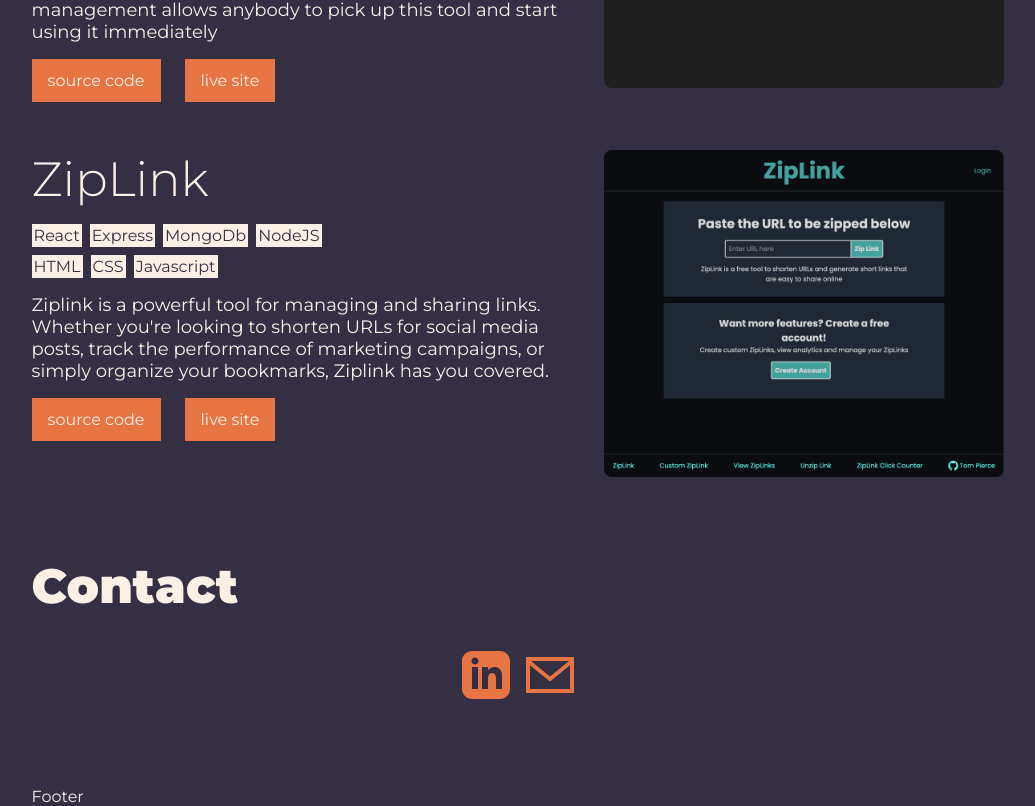
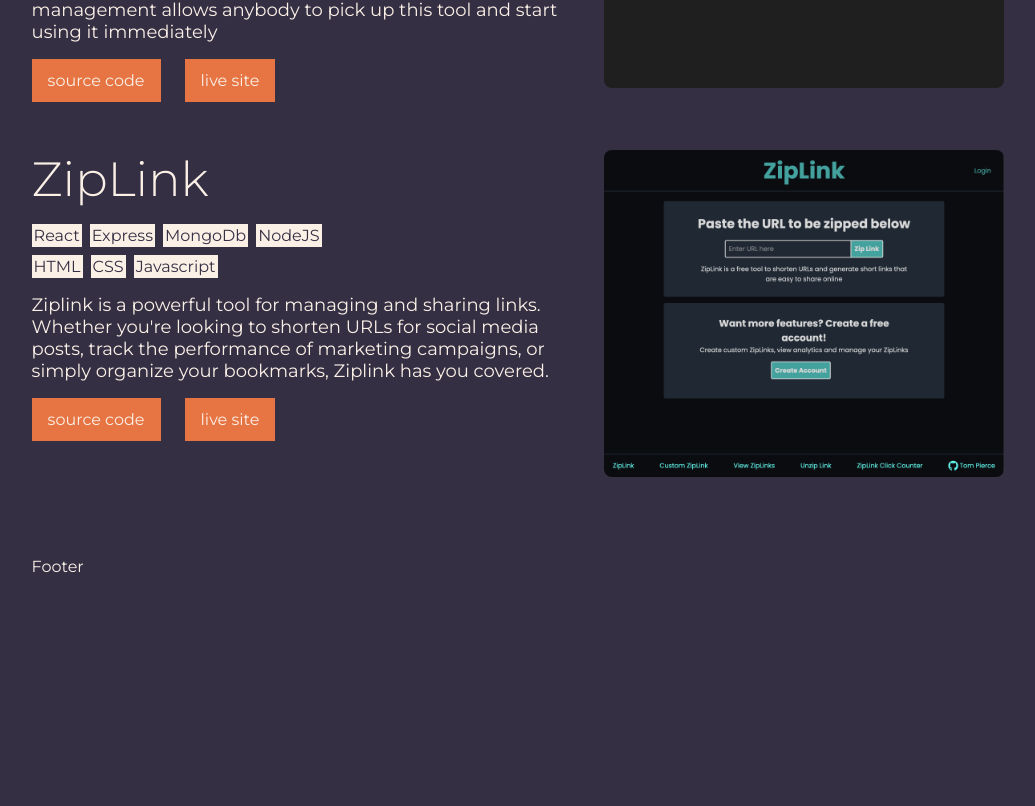
Before and after one commit to Tom-Pierce/portfolio, a React (Vite) app: page / in a window 1280 px wide. Shown: the part 1711-2517 px from the top of the page, without its empty margins (122-1157 px from the left). After the commit the page ends 2287 px from the top, so only its background shows below. Built offline with nearby package versions, Linux system fonts and the light colour scheme.

Commit message:
remove contact section

```diff
--- a/src/App.jsx
+++ b/src/App.jsx
@@ -5,7 +5,6 @@
 import Footer from "./components/Footer";
 import Intro from "./components/Intro";
 import Projects from "./components/Projects";
-import Contact from "./components/Contact";
 import AboutMe from "./components/AboutMe";
 import { createContext, useEffect, useState } from "react";
 export const ThemeContext = createContext();
@@ -29,7 +28,6 @@
       </div>
       <AboutMe />
       <Projects />
-      <Contact />
       <Footer />
     </ThemeContext.Provider>
   );
--- a/src/components/Contact.jsx
+++ /dev/null
@@ -1,42 +0,0 @@
-import styles from "../css/Contact.module.css";
-
-const Contact = () => {
-  return (
-    <section id="contact" className={styles.contactSection}>
-      <h2 className="title">Contact</h2>
-      <div className={styles.center}>
-        <ul className={styles.contactBar}>
-          <li>
-            <a href="https://www.linkedin.com">
-              <svg
-                className={styles.icon}
-                xmlns="http://www.w3.org/2000/svg"
-                viewBox="0 0 24 24"
-              >
-                <path
-                  d="M19 0h-14c-2.761 0-5 2.239-5 5v14c0 2.761 2.239 5 5 5h14c2.762 0 5-2.239 5-5v-14c0-2.761-2.238-5-5-5zm-11 19h-3v-11h3v11zm-1.5-12.268c-.966 0-1.75-.79-1.75-1.764s.784-1.764 1.75-1.764 1.75.79 1.75 1.764-.783 1.764-1.75 1.764zm13.5 12.268h-3v-5.604c0-3.368-4-3.113-4 0v5.604h-3v-11h3v1.765c1.396-2.586 7-2.777 7 2.476v6.759z"
-                  fill="currentColor"
-                />
-              </svg>
-            </a>
-          </li>
-          <li>
-            <a href="mailto:tompierce4@gmail.com">
-              <svg
-                className={styles.icon}
-                xmlns="http://www.w3.org/2000/svg"
-                viewBox="0 0 24 24"
-              >
-                <path
-                  d="M0 3v18h24v-18h-24zm21.518 2l-9.518 7.713-9.518-7.713h19.036zm-19.518 14v-11.817l10 8.104 10-8.104v11.817h-20z"
-                  fill="currentColor"
-                />
-              </svg>
-            </a>
-          </li>
-        </ul>
-      </div>
-    </section>
-  );
-};
-export default Contact;
--- a/src/css/Contact.module.css
+++ /dev/null
@@ -1,14 +0,0 @@
-.center {
-  display: flex;
-  justify-content: center;
-}
-.contactBar {
-  display: flex;
-  gap: 1rem;
-  margin-top: 1.25rem;
-}
-
-.icon {
-  height: 3rem;
-  margin-bottom: 0.5rem;
-}
```
